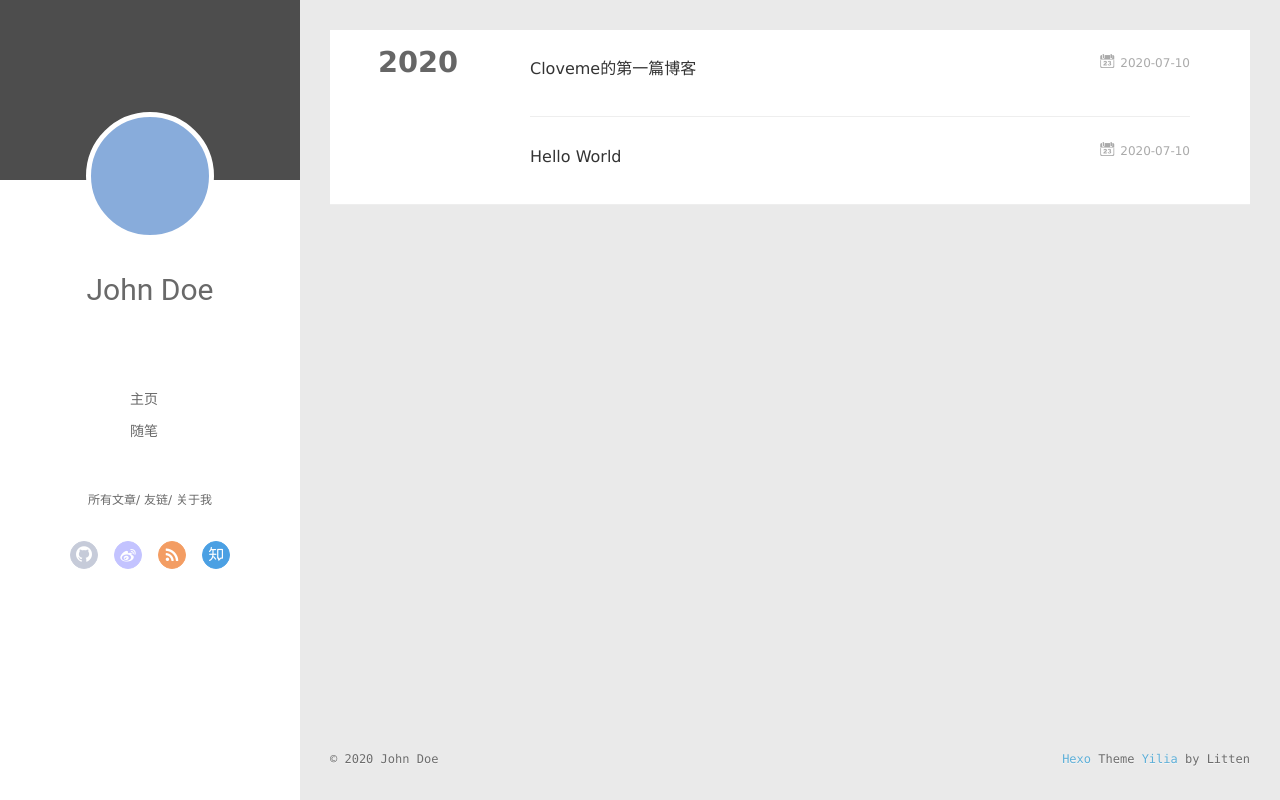
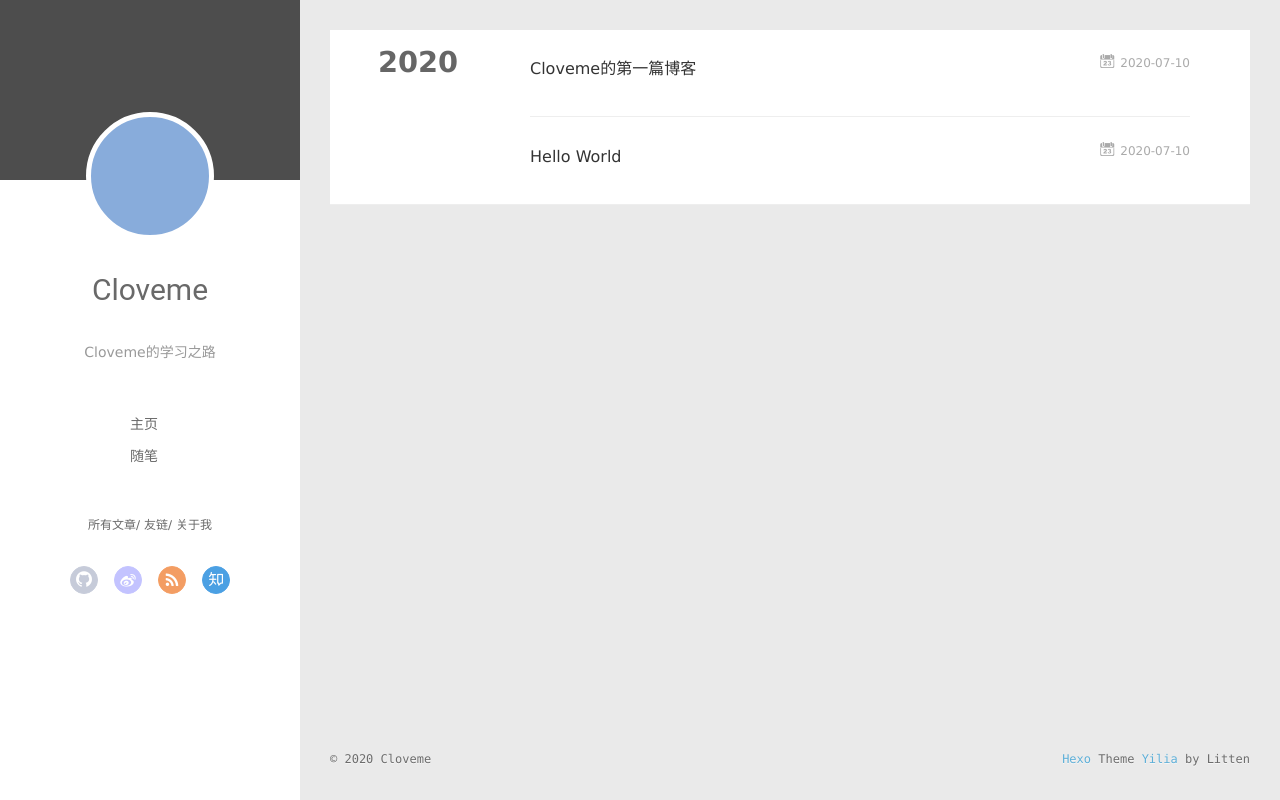
Before and after one commit to Cliveme/Cliveme.github.io, a plain HTML site: page archives/2020/07/index.html in a window 1280 px wide. Drawn offline with Linux system fonts and the light colour scheme; no server answers.

Commit message:
Site updated: 2020-07-11 12:57:40

```diff
--- a/archives/2020/07/index.html
+++ b/archives/2020/07/index.html
@@ -6,17 +6,19 @@
   <meta name="renderer" content="webkit">
   <meta http-equiv="X-UA-Compatible" content="IE=edge" >
   <link rel="dns-prefetch" href="http://yoursite.com">
-  <title>Archives: 2020/7 | Hexo</title>
+  <title>Archives: 2020/7 | Cloveme</title>
   <meta name="viewport" content="width=device-width, initial-scale=1, maximum-scale=1">
-  <meta property="og:type" content="website">
-<meta property="og:title" content="Hexo">
+  <meta name="description" content="学海无涯，回头是岸">
+<meta property="og:type" content="website">
+<meta property="og:title" content="Cloveme">
 <meta property="og:url" content="http://yoursite.com/archives/2020/07/index.html">
-<meta property="og:site_name" content="Hexo">
+<meta property="og:site_name" content="Cloveme">
+<meta property="og:description" content="学海无涯，回头是岸">
 <meta property="og:locale" content="en_US">
-<meta property="article:author" content="John Doe">
+<meta property="article:author" content="Cloveme">
 <meta name="twitter:card" content="summary">
 
-    <link rel="alternative" href="/atom.xml" title="Hexo" type="application/atom+xml">
+    <link rel="alternative" href="/atom.xml" title="Cloveme" type="application/atom+xml">
 
 
     <link rel="icon" href="/favicon.png">
@@ -46,8 +48,10 @@
 			<img src="" class="js-avatar">
 		</a>
 		<hgroup>
-		  <h1 class="header-author"><a href="/">John Doe</a></h1>
+		  <h1 class="header-author"><a href="/">Cloveme</a></h1>
 		</hgroup>
+
+		<p class="header-subtitle">Cloveme的学习之路</p>
 
 
 		<nav class="header-menu">
@@ -104,8 +108,10 @@
 				<img src="" class="js-avatar">
 			</div>
 			<hgroup>
-			  <h1 class="header-author js-header-author">John Doe</h1>
+			  <h1 class="header-author js-header-author">Cloveme</h1>
 			</hgroup>
+
+			<p class="header-subtitle"><i class="icon icon-quo-left"></i>Cloveme的学习之路<i class="icon icon-quo-right"></i></p>
 
 
 
@@ -229,7 +235,7 @@
   <div class="outer">
     <div id="footer-info">
     	<div class="footer-left">
-    		&copy; 2020 John Doe
+    		&copy; 2020 Cloveme
     	</div>
       	<div class="footer-right">
       		<a href="http://hexo.io/" target="_blank">Hexo</a>  Theme <a href="https://github.com/litten/hexo-theme-yilia" target="_blank">Yilia</a> by Litten
```
Also changed, not shown: 2020/07/10/Cloveme的第一篇博客/index.html (+11 -7 lines), 2020/07/10/hello-world/index.html (+11 -7 lines), archives/2020/index.html (+15 -9 lines), archives/index.html (+15 -9 lines), index.html (+15 -9 lines).
